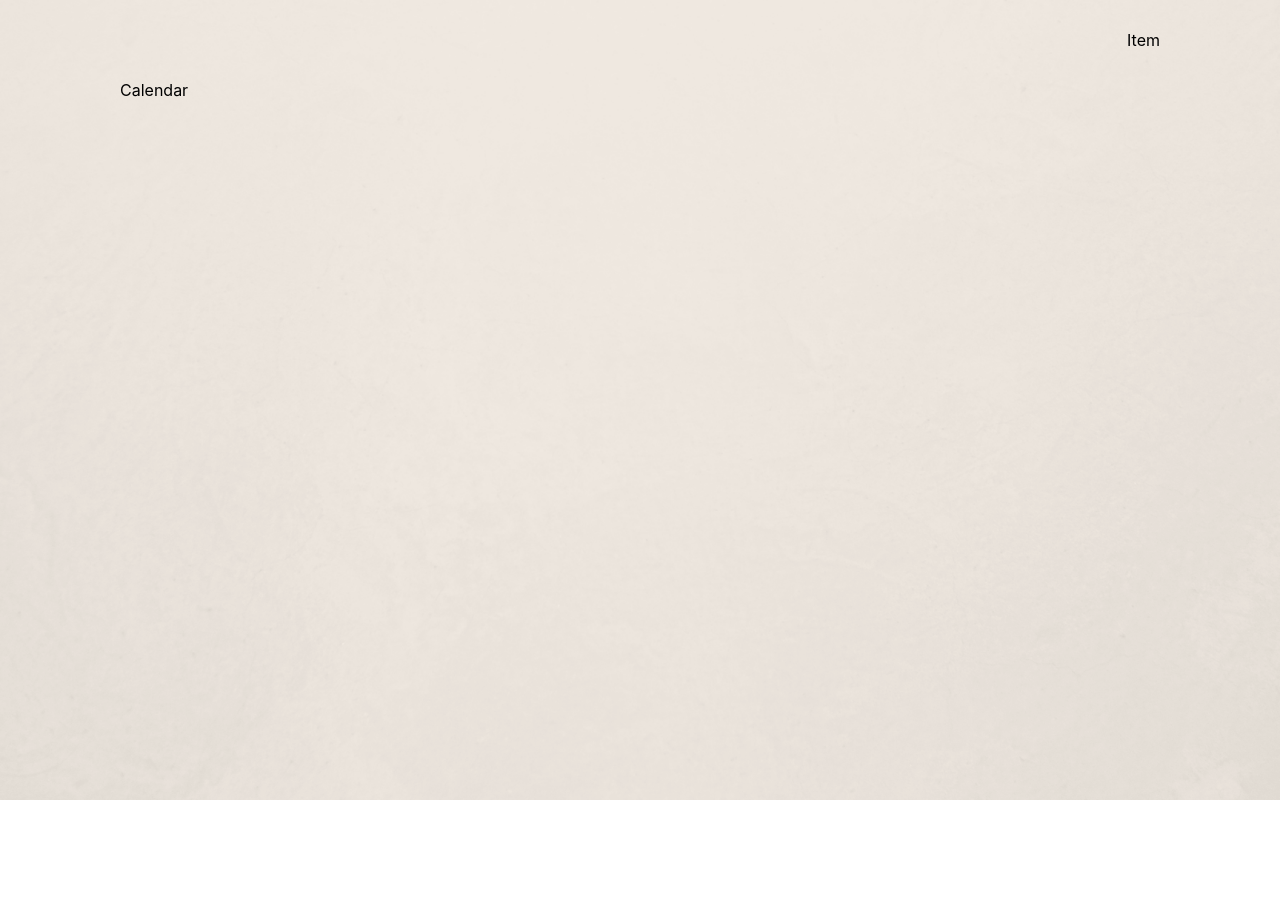
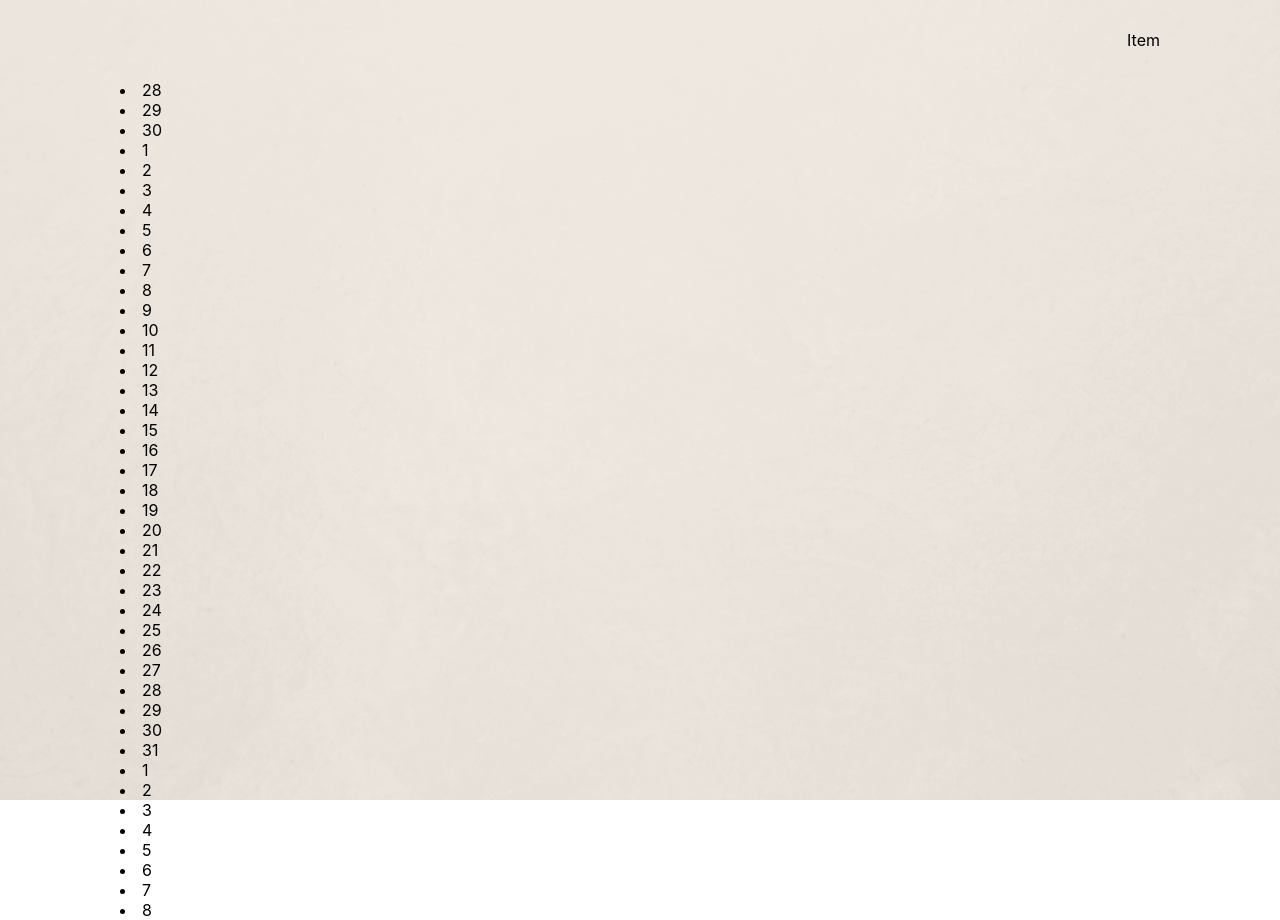
Before and after one commit to KamilPieronczyk/MemoHelp, a React (Create React App) app: page /calendar in a window 1280 px wide. Before the commit the page ends 800 px from the top, so only its background shows below. Built offline with nearby package versions, Linux system fonts and the light colour scheme.

Commit message:
calendar functions

```diff
--- a/src/App.js
+++ b/src/App.js
@@ -6,6 +6,7 @@ import {
 } from "react-router-dom"
 import styled from 'styled-components'
 import {NavBar} from './components'
+import {Calendar} from './screens/Calendar/Calendar'
 
 function App() {
   return (
@@ -17,7 +18,7 @@ function App() {
             Login
           </Route>
           <Route path="/calendar">
-            Calendar
+            <Calendar></Calendar>
           </Route>
           <Route path="/">
             Home
--- a/src/screens/Calendar/Calendar.js
+++ b/src/screens/Calendar/Calendar.js
@@ -0,0 +1,25 @@
+import React from "react"
+import styled from 'styled-components'
+
+export function Calendar(){
+
+    var monthDays = new Array(7*6);
+    var now = new Date();
+
+    var startingDate = new Date(now.setDate(1));
+    var calendarStartingDate = new Date(startingDate.setDate(startingDate.getDate() - startingDate.getDay() + 1));
+    console.log("StartingNumber: " + calendarStartingDate);
+
+    const days = [];
+    for(var i = 1; i<=7*6; i++){
+        monthDays[i] = calendarStartingDate.getDate();
+        calendarStartingDate.setDate(calendarStartingDate.getDate() + 1);
+        days.push(<li>{monthDays[i]}</li>);
+    }
+
+    return(
+        <div>
+            {days}
+        </div>
+    )
+}
```
Also changed, not shown: 21 other files (tests, documents, lock files or other folders).
